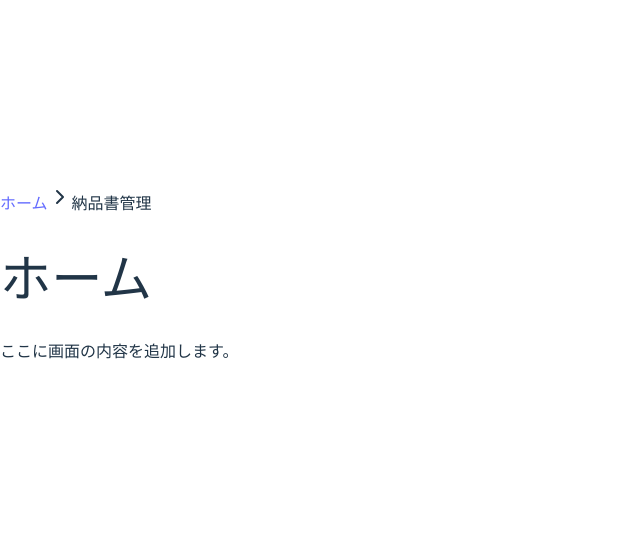
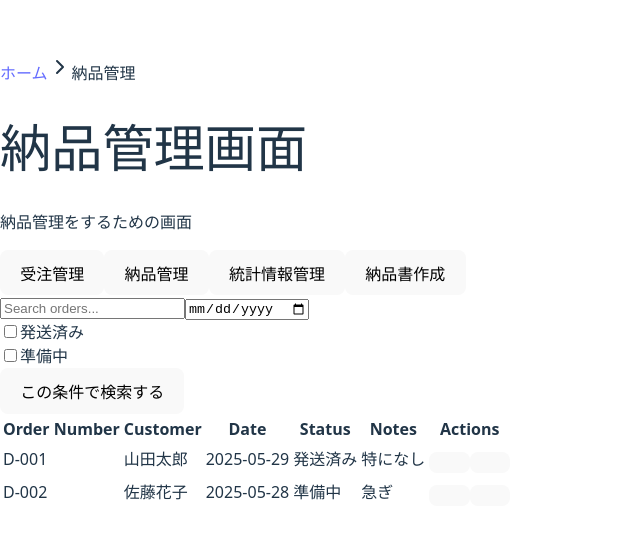
Before and after one commit to sugichan-a/SystemDev_teamD, a React (Vite) app in the folder frontend/: page /deliveries in a window 1280 px wide. Shown: the part 118-656 px from the top of the page, without its empty margins (0-640 px from the left). Built offline with nearby package versions, Linux system fonts and the light colour scheme.

Commit message:
納品管理画面の作成

```diff
--- a/frontend/src/Pages/DeliveryListPage.jsx
+++ b/frontend/src/Pages/DeliveryListPage.jsx
@@ -1,10 +1,116 @@
-import React from 'react';
+import React, { useState } from 'react';
+import { useNavigate } from 'react-router-dom';
+import Button from '../components/Button';
+import OrderTable from '../components/OrderTable';
+import SearchInput from '../components/SearchInput';
+import Checkbox from '../components/Checkbox';
+import DateInput from '../components/DateInput';
 
 const DeliveryListPage = () => {
+  const navigate = useNavigate();
+
+  const [searchText, setSearchText] = useState('');
+  const [filterStatus, setFilterStatus] = useState({
+    発送済み: false,
+    準備中: false,
+  });
+  const [filterDate, setFilterDate] = useState('');
+  const [orders, setOrders] = useState([
+    {
+      id: 1,
+      orderNumber: 'D-001',
+      customer: '山田太郎',
+      date: '2025-05-29',
+      status: '発送済み',
+      notes: '特になし',
+    },
+    {
+      id: 2,
+      orderNumber: 'D-002',
+      customer: '佐藤花子',
+      date: '2025-05-28',
+      status: '準備中',
+      notes: '急ぎ',
+    },
+  ]);
+
+  const handleDelete = (id) => {
+    if (window.confirm('この納品データを削除しますか？')) {
+      setOrders((prev) => prev.filter((order) => order.id !== id));
+    }
+  };
+
+  const handleStatusChange = (e) => {
+    setFilterStatus({
+      ...filterStatus,
+      [e.target.name]: e.target.checked,
+    });
+  };
+
+  const handleSearch = () => {
+    const filtered = orders.filter((order) => {
+      const matchesText =
+        searchText === '' ||
+        order.orderNumber.includes(searchText) ||
+        order.customer.includes(searchText) ||
+        order.notes.includes(searchText);
+
+      const matchesStatus =
+        !Object.values(filterStatus).includes(true) || filterStatus[order.status];
+
+      const matchesDate = filterDate === '' || order.date === filterDate;
+
+      return matchesText && matchesStatus && matchesDate;
+    });
+
+    setFilteredOrders(filtered);
+  };
+
+  const [filteredOrders, setFilteredOrders] = useState(orders);
+
   return (
-    <div className="p-4">
-      <h1 className="text-2xl font-bold">ホーム</h1>
-      <p className="text-gray-600">ここに画面の内容を追加します。</p>
+    <div className="p-6 max-w-6xl mx-auto">
+      <h1 className="text-2xl font-bold mb-4">納品管理画面</h1>
+      <p className="text-gray-600 mb-6">納品管理をするための画面</p>
+
+      <div className="grid grid-cols-1 sm:grid-cols-2 md:grid-cols-4 gap-4 mb-8">
+        <Button onClick={() => navigate('/orders')}>受注管理</Button>
+        <Button onClick={() => navigate('/deliveries')}>納品管理</Button>
+        <Button onClick={() => navigate('/stats')}>統計情報管理</Button>
+        <Button onClick={() => navigate('/deliveries/create')}>納品書作成</Button>
+      </div>
+
+      {/* 検索条件入力欄 */}
+      <div className="bg-gray-50 p-4 rounded-lg shadow mb-6 space-y-4">
+        <div className="grid grid-cols-1 md:grid-cols-3 gap-4">
+          <SearchInput
+            value={searchText}
+            onChange={(e) => setSearchText(e.target.value)}
+          />
+          <DateInput
+            value={filterDate}
+            onChange={(e) => setFilterDate(e.target.value)}
+          />
+          <div className="flex gap-4">
+            <Checkbox
+              label="発送済み"
+              name="発送済み"
+              checked={filterStatus["発送済み"]}
+              onChange={handleStatusChange}
+            />
+            <Checkbox
+              label="準備中"
+              name="準備中"
+              checked={filterStatus["準備中"]}
+              onChange={handleStatusChange}
+            />
+          </div>
+        </div>
+        <Button onClick={handleSearch}>この条件で検索する</Button>
+      </div>
+
+      {/* 結果表示テーブル */}
+      <OrderTable orders={filteredOrders} onDelete={handleDelete} />
     </div>
   );
 };
--- a/frontend/src/Pages/HomePage.jsx
+++ b/frontend/src/Pages/HomePage.jsx
@@ -1,16 +1,19 @@
 import React from 'react';
+import { useNavigate } from 'react-router-dom';
 import Button from '../components/Button';
 
 const HomePage = () => {
+  const navigate = useNavigate();
+
   return (
     <div className="p-6 max-w-4xl mx-auto">
       <h1 className="text-2xl font-bold mb-4">ホーム</h1>
       <p className="text-gray-600 mb-6">各種管理画面へのナビゲーション</p>
 
       <div className="grid grid-cols-1 sm:grid-cols-2 md:grid-cols-3 gap-4">
-        <Button onClick={() => {}}>受注管理</Button>
-        <Button onClick={() => {}}>納品管理</Button>
-        <Button onClick={() => {}}>統計情報管理</Button>
+        <Button onClick={() => navigate('/orders')}>受注管理</Button>
+        <Button onClick={() => navigate('/deliveries')}>納品管理</Button>
+        <Button onClick={() => navigate('/stats')}>統計情報管理</Button>
       </div>
     </div>
   );
--- a/frontend/src/components/breadcrumbs.jsx
+++ b/frontend/src/components/breadcrumbs.jsx
@@ -11,8 +11,8 @@ const Breadcrumbs = () => {
     orders: '受注管理',
     create: '注文書作成',
     edit: '注文書編集',
-    deliveries: '納品書管理',
-    stats: '統計情報',
+    deliveries: '納品管理',
+    stats: '統計情報管理',
     customers: '顧客情報',
   };
 
```
Also changed, not shown: frontend/src/components/SearchInput.jsx (renamed from frontend/src/components/SerchInput.jsx).
